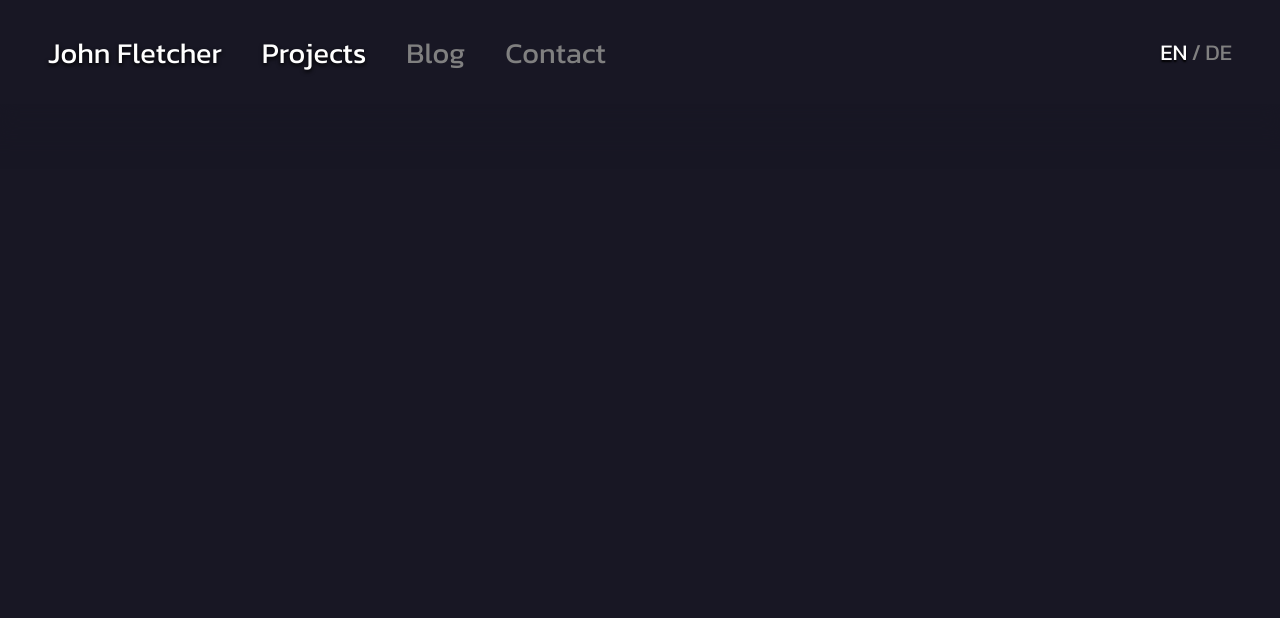
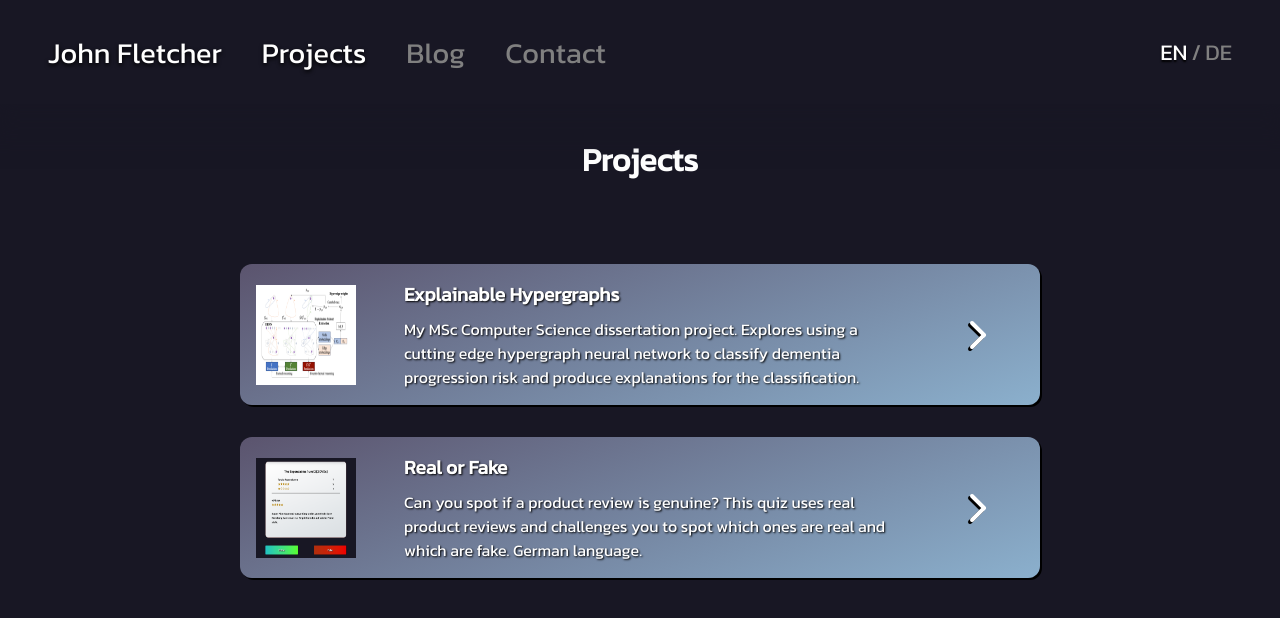
Before and after one commit to finite-automaton/portfolio, a Next.js app: page /projects in a window 1280 px wide. Shown: the top 618 px of the page. Built offline with nearby package versions, Linux system fonts and the light colour scheme.

Commit message:
add dissertation and translations

```diff
--- a/public/dictionaries/de.json
+++ b/public/dictionaries/de.json
@@ -7,32 +7,57 @@
   },
   "introduction": {
     "greeting": "Grüzi, Ich heisse John",
-    "jobTitle1": "Informatik-Ingenieur",
+    "jobTitle1": "Software-Ingenieur",
     "jobTitle2": "& Engineering Manager"
   },
   "professionalBio": {
     "title": "My Professional Background",
-    "work": "I'm a full-stack engineer with experience managing large scale projects and teams in e-commerce, insurance and finance. I work primarily in TypeScript with React but have also worked with Scala and Python."
+    "work1": "Ich bin ein Full-Stack-Ingenieur mit Erfahrung in der Leitung großer Projekte und Teams in den Bereichen E-Commerce, Versicherungen und Finanzen. Ich arbeite hauptsächlich in TypeScript mit React, habe aber auch mit Scala und Python gearbeitet.",
+    "work2": "Ich interessiere mich für Künstliche Intelligenz mit Machine Learning. Ich habe KI im Rahmen meines Masterstudiums und meiner Dissertation studiert. Ich interessiere mich besonders für die Anwendung von ML-Modellen, um die Produktivität und Fähigkeiten von Menschen zu verbessern."
+
   },
   "professionalExperience": {
-    "title": "Experience",
-    "2024": "I successfully completed my part-time MSc in Computer Science at the University of Bath. I undertook a dissertation on implementing a Hypergraph Neural Network for early diagnosis of dementia.",
-    "2022": "After Depop was acquired by Etsy for $1.6b, I made the decision to focus on my technical skill and knowledge by moving into a full time Software Engineering role.",
-    "2018": "Headhunted for the role, I joined my second start up Depop as Software Development Manager, leading on agile and technical processes and managing senior engineers.",
-    "2017": "Entering the world of start ups, I led an agile transformation for Tide, a successful fintech SME banking provider.",
-    "2016": "I moved to DLG as the Scrum Master for their car insurance offerings, working with a distributed team across Poland, India and the UK.",
-    "2015": "Starting my IT career in AXA PPP, a private healthcare insurer, I worked as a Business Analyst and Scrum Master on a large project to migrate the key workflow system."
+    "title": "Erfahrung",
+    "2024": "Ich habe meinen Teilzeit-MSc in Informatik an der University of Bath ausgezeichnet erfolgreich abgeschlossen. In meiner Dissertation beschäftigte ich mich mit der Implementierung eines neuronalen Hypergraphennetzes zur Früherkennung von Demenz.",
+    "2022": "Nachdem Depop von Etsy für 1,6 Milliarden Dollar übernommen wurde, entschied ich mich, mich auf meine technischen Fähigkeiten und Kenntnisse zu konzentrieren, indem ich eine Vollzeitstelle im Bereich Software Engineering annahm.",
+    "2018": "Nachdem ich für diese Rolle abgeworben wurde, trat ich meinem zweiten Startup Depop als Software Development Manager bei, wo ich für agile und technische Prozesse verantwortlich war und Senior Engineers leitete.",
+    "2017": "Als ich in die Welt der Start-ups eintrat, leitete ich eine agile Transformation für Tide, einen erfolgreichen Fintech-Anbieter für KMU-Banken.",
+    "2016": "Ich wechselte zur DLG als Scrum Master für deren KD~-Versicherungsangebote und arbeitete mit einem verteilten Team in Polen, Indien und Großbritannien.",
+    "2015": "Ich begann meine IT-Karriere bei AXA PPP, einem privaten Krankenversicherer, wo ich als Business Analyst und Scrum Master an einem großen Projekt zur Migration des wichtigsten Workflow-Systems arbeitete."
   },
   "personalBio": {
-    "personal1": "Outside of work, I enjoy hiking, running and learning languages.",
-    "personal2": "I speak: native English 🇬🇧, advanced German 🇩🇪🇨🇭 and intermediate French 🇫🇷.",
-    "personal3": "I speak:",
-    "personal4": "Native English 🇬🇧",
-    "personal5": "Advanced German 🇩🇪🇨🇭",
-    "personal6": "Intermediate French 🇫🇷"
+    "personalTitle": "Interessen",
+    "personal1": "Außerhalb der Arbeit gehe ich gerne wandern, laufen und lerne Sprachen.",
+    "personal2": "Ich spreche: Englisch als Muttersprache 🇬🇧, Fortgeschrittenes Deutsch 🇩🇪🇨🇭 und Französisch auf mittlerem Niveau. 🇫🇷.",
+    "personal3": "Ich spreche:",
+    "personal4": "Englisch als Muttersprache 🇬🇧",
+    "personal5": "Fortgeschrittenes Deutsch 🇩🇪🇨🇭",
+    "personal6": "Französisch auf mittlerem Niveau 🇫🇷"
+  },
+  "projects": {
+    "title": "Projekte",
+    "hypergraphTitle": "Erklärbare Hypergraphen",
+    "hypergraphDescriptionShort": "Ein erklärbares ML-Modell zur Vorhersage der Demenzprogression",
+    "hypergraphDescriptionLong": "Mein MSc Computer Science Dissertationsprojekt. Untersucht die Verwendung eines hochmodernen neuronalen Hypergraphennetzes zur Klassifizierung des Demenzfortschrittsrisikos und zur Erstellung von Erklärungen für die Klassifizierung.",
+    "realorfakeTitle": "Echt oder Fake",
+    "realorfakeDescriptionShort": "Kannst du erkennen, ob eine Produktbewertung echt ist? Deutsche Sprache.",
+    "realorfakeDescriptionLong": "Kannst du erkennen, ob eine Produktbewertung echt ist? Dieses Quiz verwendet echte Produktbewertungen und fordert Sie heraus, zu erkennen, welche davon echt und welche gefälscht sind. In deutscher Sprache."
+  },
+  "dissertation": {
+    "title": "Ein erklärbares ML-Modell zur Vorhersage der Demenzprogression",
+    "description1": "Ich habe meine MSc-Informatik-Dissertation auf dem Gebiet der medizinischen Informatik durchgeführt. Insbesondere wollte ich untersuchen, ob es möglich ist, das Risiko einer Demenzprogression zuverlässig zu klassifizieren, indem man nur klinische Daten mit einer neuen Technik des Machine Learnings verwendet, die Hypergraphen nutzt, um Beziehungen zwischen Risikofaktoren auszudrücken.",
+    "description2": "Das Projekt war erfolgreich und erreichte eine sehr gute Klassifizierungsgenauigkeit von 79%, unterstützt durch die robuste Fähigkeit, wahr/falsch negative und positive Fälle zu unterscheiden.",
+    "description3": "Die Dissertation erhielt eine hervorragende Note.",
+    "description4": "Der Code ist verfügbar",
+    "description5": "hier",
+    "videoTitle": "Video-Übersicht",
+    "documentTitle": "Lesen Sie die Dissertation",
+    "documentDescription1": "Sie können die Dissertation herunterladen",
+    "documentDescription2": "hier",
+    "documentDescription3": "oder die Dissertation unten lesen."
   },
   "contact": {
-    "linkedin": "Connect with me on linkedIn.",
+    "linkedin": "Verbinden Sie sich mit mir auf linkedIn.",
     "sendEmail": "Schicken Sie mir eine E-mail:",
     "name": "Name",
     "email": "E-mail",
--- a/public/dictionaries/en.json
+++ b/public/dictionaries/en.json
@@ -33,6 +33,28 @@
     "personal5": "Advanced German 🇩🇪🇨🇭",
     "personal6": "Intermediate French 🇫🇷"
   },
+  "projects": {
+    "title": "Projects",
+    "hypergraphTitle": "Explainable Hypergraphs",
+    "hypergraphDescriptionShort": "An explainable ML model to predict dementia progression",
+    "hypergraphDescriptionLong": "My MSc Computer Science dissertation project. Explores using a cutting edge hypergraph neural network to classify dementia progression risk and produce explanations for the classification.",
+    "realorfakeTitle": "Real or Fake",
+    "realorfakeDescriptionShort": "Can you spot if a product review is genuine? German language.",
+    "realorfakeDescriptionLong": "Can you spot if a product review is genuine? This quiz uses real product reviews and challenges you to spot which ones are real and which are fake. German language."
+  },
+  "dissertation": {
+    "title": "Explainable Hypergraph Neural Networks for the Prediction of Dementia Progression",
+    "description1": "I conducted my MSc Computer Science dissertation in the field of medical informatics. Specifically, I wanted to explore if it is possible to reliably classify the risk of dementia progression using only clinical data with an emerging Machine Learning technique using hypergraphs to express relationships between risk factors.",
+    "description2": "The project was succesful and achieved a very good classifiction accuracy of 79% supported by robust capability distinguishing true/false negative and positive cases.",
+    "description3": "The dissertation achieved a distinction award.",
+    "description4": "The code is available",
+    "description5": "here",
+    "videoTitle": "Video overview",
+    "documentTitle": "Read the dissertation",
+    "documentDescription1": "You can download the dissertation",
+    "documentDescription2": "here",
+    "documentDescription3": "or read the dissertation below."
+  },
   "contact": {
     "linkedin": "Connect with me on linkedIn.",
     "sendEmail": "Send me an e-mail:",
--- a/src/app/components/Home/ProfessionalBio/professionalBio.module.css
+++ b/src/app/components/Home/ProfessionalBio/professionalBio.module.css
@@ -12,6 +12,9 @@
   gap: var(--spacing-md);
   margin-top: var(--spacing-lg);
   width: 100%;
+  height: 100%;
+  justify-content: center;
+  align-items: center;
 }
 
 .techLogoWrapper {
@@ -42,6 +45,7 @@
     flex-direction: row;
     align-items: flex-start;
     justify-content: flex-start;
+    align-items: center;
   }
   .professionalBioTextContent {
     width: 50%;
--- /dev/null
+++ b/src/app/projects/page.module.css
@@ -0,0 +1,85 @@
+.main {
+  position: relative;
+  display: flex;
+  flex-direction: column;
+  padding: var(--spacing-xl);
+  gap: var(--spacing-xl);
+  color: white;
+  align-items: center;
+}
+
+.title {
+  margin-bottom: var(--spacing-xxl);
+}
+
+.projectCard {
+  display: flex;
+  padding: var(--spacing-lg);
+  justify-content: space-around;
+  align-items: center;
+  width: 100%;
+  border-radius: 12px;
+  background: rgb(91, 84, 110);
+  background: linear-gradient(
+    160deg,
+    rgba(91, 84, 110, 1) 0%,
+    rgba(139, 176, 205, 1) 100%
+  );
+  gap: var(--spacing-lg);
+  box-shadow: black 2px 2px;
+}
+
+.projectCard:hover {
+  cursor: pointer;
+}
+
+.imageWrapper {
+  margin-right: var(--spacing-xl);
+  position: relative;
+  min-width: 100px;
+  min-height: 100px;
+  padding-top: var(--spacing-xl);
+  padding-bottom: var(--spacing-xl);
+  object-fit: cover;
+}
+
+.image {
+  border-radius: 20px;
+  object-fit: cover;
+}
+
+.projectInfo {
+  display: flex;
+  flex-direction: column;
+  gap: var(--spacing-md);
+  text-shadow: black 1px 1px 2px;
+}
+
+.projectTitle {
+  font-size: 1.2rem;
+}
+
+.chevron {
+  margin-left: var(--spacing-xl);
+  margin-right: var(--spacing-xl);
+  min-width: 32px;
+  max-width: 32px;
+  transform: rotate(-90deg);
+  filter: drop-shadow(-2px -2px black);
+}
+
+@media (max-width: 721px) {
+  .hideMobile {
+    display: none;
+  }
+}
+
+@media (min-width: 722px) {
+  .hideDesktop {
+    display: none;
+  }
+
+  .projectCard {
+    max-width: 800px;
+  }
+}
--- a/src/app/projects/page.tsx
+++ b/src/app/projects/page.tsx
@@ -1,3 +1,77 @@
+"use client";
+
+import Image, { StaticImageData } from "next/image";
+import Chevron from "../components/Icons/Chevron";
+import styles from "./page.module.css";
+import hypergraph from "../../../public/hypergraph-diagram.png";
+import realOrFake from "../../../public/real-or-fake.png";
+
+import Link from "next/link";
+import { useContext } from "react";
+import { TranslationContext } from "../components/Provider/Provider";
+
+type Project = {
+  image: StaticImageData;
+  projectInfo: {
+    title: string;
+    descriptionShort: string;
+    descriptionLong: string;
+  };
+  linkHref: string;
+};
+
+function ProjectCard({ project }: { project: Project }) {
+  return (
+    <Link href={project.linkHref}>
+      <div className={styles.projectCard}>
+        <div className={`${styles.imageWrapper} ${styles.hideMobile}`}>
+          <Image src={project.image} alt="" fill />
+        </div>
+        <div className={styles.projectInfo}>
+          <h2 className={styles.projectTitle}>{project.projectInfo.title}</h2>
+          <p className={`${styles.hideDesktop}`}>
+            {project.projectInfo.descriptionShort}
+          </p>
+          <p className={`${styles.hideMobile}`}>
+            {project.projectInfo.descriptionLong}
+          </p>
+        </div>
+        <Chevron className={styles.chevron} />
+      </div>
+    </Link>
+  );
+}
+
 export default function Projects() {
-  return null;
+  const { currentLangDict: langDict } = useContext(TranslationContext);
+
+  const projects = [
+    {
+      image: hypergraph,
+      projectInfo: {
+        title: langDict.projects.hypergraphTitle,
+        descriptionShort: langDict.projects.hypergraphDescriptionShort,
+        descriptionLong: langDict.projects.hypergraphDescriptionLong,
+      },
+      linkHref: "/projects/explainable-hypergraphs",
+    },
+    {
+      image: realOrFake,
+      projectInfo: {
+        title: langDict.projects.realorfakeTitle,
+        descriptionShort: langDict.projects.realorfakeDescriptionShort,
+        descriptionLong: langDict.projects.realorfakeDescriptionLong,
+      },
+      linkHref: "/projects/real-or-fake",
+    },
+  ];
+
+  return (
+    <main className={styles.main}>
+      <h1 className={styles.title}>{langDict.projects.title}</h1>
+      {projects.map((project) => (
+        <ProjectCard key={project.linkHref} project={project} />
+      ))}
+    </main>
+  );
 }
```
Also changed, not shown: src/app/projects/explainable-hypergraphs/page.tsx (+15 -27 lines), public/hypergraph-diagram.png (added), public/real-or-fake.png (added).
